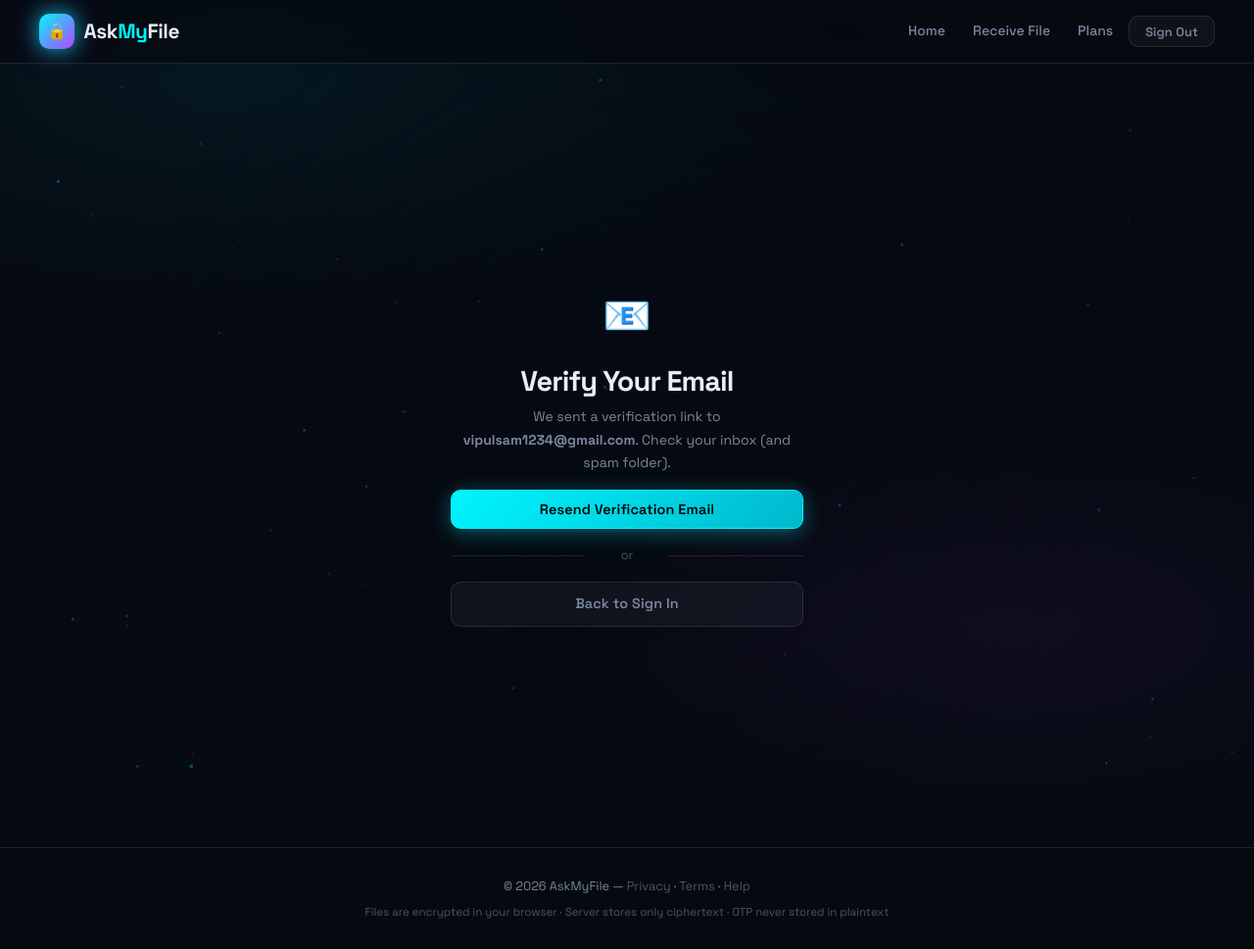
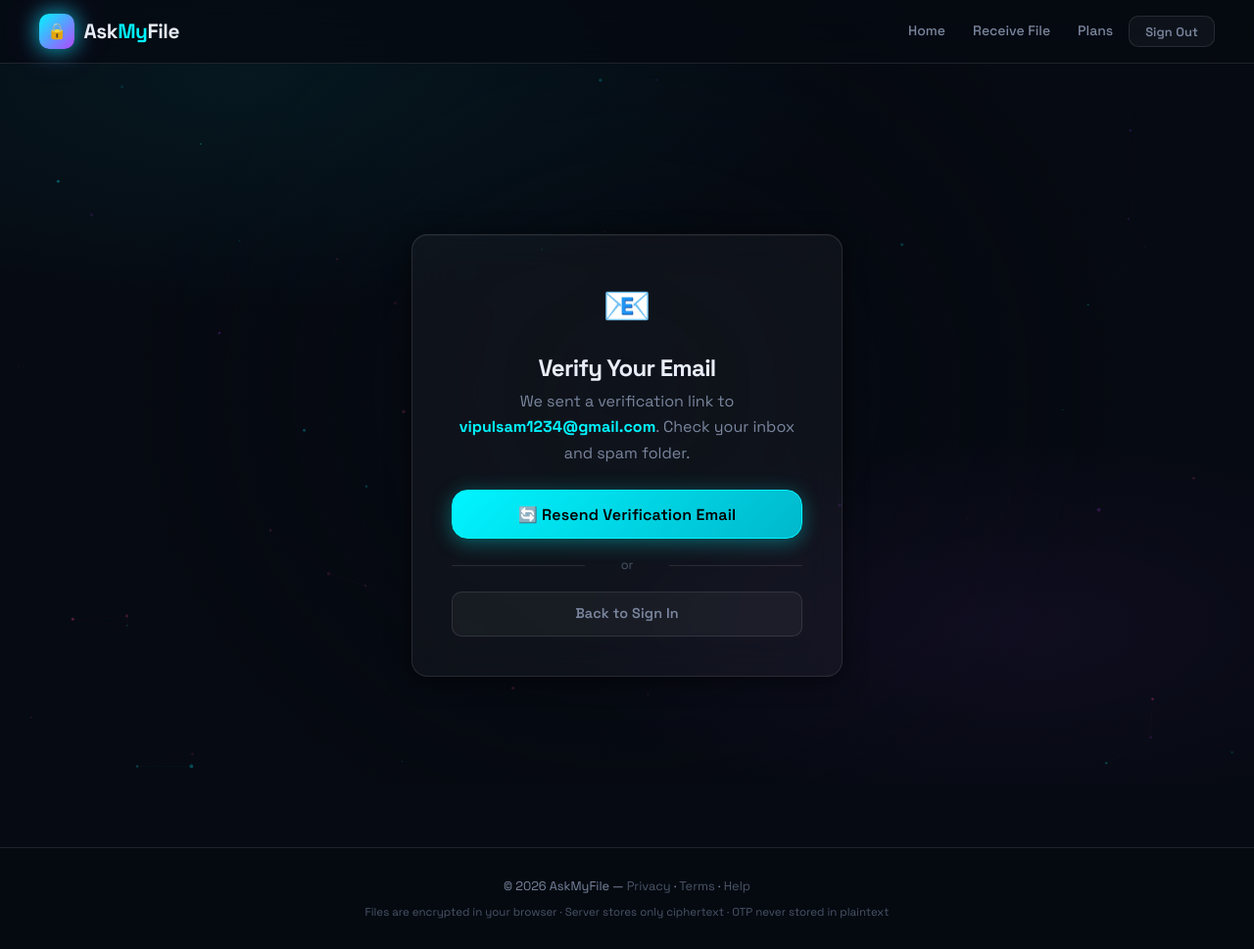
Before and after one commit to Dev-Vipul-Kumar/AskMyFile, a Django app: page /accounts/resend-email/ in a window 1280 px wide. Shown: the whole page at 98% size. Run offline with Django 5.2, Linux system fonts and the light colour scheme; a user stored in the database is signed in.

Commit message:
internal server error issue

```diff
--- a/AskMyFile/settings.py
+++ b/AskMyFile/settings.py
@@ -222,6 +222,9 @@ LOGOUT_REDIRECT_URL       = "/"
 
 DEFAULT_AUTO_FIELD = "django.db.models.BigAutoField"
 
+# Store sessions in the database so they survive Render restarts/redeploys
+SESSION_ENGINE = "django.contrib.sessions.backends.db"
+
 # ── Site URL (used in emails and anywhere a full URL is needed) ───────────────
 # Falls back to localhost when DEBUG=True so dev email links still work.
 SITE_URL = os.environ.get(
--- a/accounts/views.py
+++ b/accounts/views.py
@@ -250,6 +250,8 @@ def user_logout(request):
 @require_http_methods(["GET", "POST"])
 def resend_email_verification(request):
     user = None
+
+    # Try to resolve user from session (set during registration)
     if request.user.is_authenticated:
         user = request.user
     else:
@@ -260,14 +262,36 @@ def resend_email_verification(request):
             except User.DoesNotExist:
                 pass
 
-    if user is None:
-        return redirect("accounts:login")
+    # If session expired / user not found — let them enter email manually
+    email_not_found = False
+    if request.method == "POST":
+        if user is None:
+            # User typed their email manually (session lost case)
+            email = request.POST.get("email", "").strip().lower()
+            if email:
+                try:
+                    user = User.objects.get(email=email)
+                    request.session["pending_verify_user_id"] = user.pk
+                except User.DoesNotExist:
+                    email_not_found = True
+            if email_not_found or not user:
+                return render(request, "accounts/resend_email_verification.html", {
+                    "user_obj": None,
+                    "show_email_field": True,
+                    "email_not_found": email_not_found,
+                })
 
-    if request.method == "POST":
         _send_email_verification(request, user)
-        messages.success(request, "A new verification email has been sent.")
+        messages.success(request, "A new verification email has been sent. Please check your inbox.")
+        return render(request, "accounts/resend_email_verification.html", {
+            "user_obj": user,
+            "sent": True,
+        })
 
-    return render(request, "accounts/resend_email_verification.html", {"user_obj": user})
+    return render(request, "accounts/resend_email_verification.html", {
+        "user_obj": user,
+        "show_email_field": user is None,  # show email input if session was lost
+    })
 
 
 # ---------------------------------------------------------------------------
--- a/templates/accounts/resend_email_verification.html
+++ b/templates/accounts/resend_email_verification.html
@@ -1,21 +1,73 @@
 {% extends "base.html" %}
-{% block title %}Resend Verification – AskMyFile{% endblock %}
+{% block title %}Verify Your Email – AskMyFile{% endblock %}
 {% block content %}
 <div class="auth-page">
-  <div class="auth-card card" style="text-align:center;">
+  <div class="auth-card glass-card fade-in" style="text-align:center;">
+
+    {% if sent %}
+      <!-- Success state -->
+      <div style="font-size:2.5rem;margin-bottom:1rem;">✅</div>
+      <h1 style="font-size:1.5rem;">Email Sent!</h1>
+      <p style="color:var(--text-muted);margin-top:0.5rem;">
+        A verification link has been sent to
+        <strong style="color:var(--cyan);">{{ user_obj.email }}</strong>.
+        Check your inbox and spam folder.
+      </p>
+      <a href="{% url 'accounts:login' %}" class="btn btn-primary btn-full" style="margin-top:1.5rem;">
+        Back to Sign In
+      </a>
+
+    {% elif show_email_field %}
+      <!-- Session expired — ask for email -->
       <div style="font-size:2.5rem;margin-bottom:1rem;">📧</div>
-    <h1>Verify Your Email</h1>
-    <p class="text-muted mt-1">
+      <h1 style="font-size:1.5rem;">Resend Verification Email</h1>
+      <p style="color:var(--text-muted);margin-top:0.4rem;margin-bottom:1.5rem;">
+        Your session expired. Enter your registered email address to resend the verification link.
+      </p>
+
+      {% if email_not_found %}
+      <div class="alert alert-error" role="alert">
+        No account found with that email address.
+      </div>
+      {% endif %}
+
+      <form method="post" novalidate style="text-align:left;">
+        {% csrf_token %}
+        <div class="form-group">
+          <label class="form-label" for="email">Email Address</label>
+          <input type="email" name="email" id="email" class="form-input"
+                 placeholder="your@email.com" autocomplete="email" required />
+        </div>
+        <button type="submit" class="btn btn-primary btn-full btn-lg">
+          📧 Send Verification Email
+        </button>
+      </form>
+
+      <div class="auth-divider" style="margin-top:1.25rem;">or</div>
+      <a href="{% url 'accounts:login' %}" class="btn btn-ghost btn-full">Back to Sign In</a>
+
+    {% else %}
+      <!-- Normal state — user found from session -->
+      <div style="font-size:2.5rem;margin-bottom:1rem;">📧</div>
+      <h1 style="font-size:1.5rem;">Verify Your Email</h1>
+      <p style="color:var(--text-muted);margin-top:0.4rem;">
         We sent a verification link to
-      {% if user_obj %}<strong>{{ user_obj.email }}</strong>{% else %}your email{% endif %}.
-      Check your inbox (and spam folder).
+        <strong style="color:var(--cyan);">{{ user_obj.email }}</strong>.
+        Check your inbox and spam folder.
       </p>
-    <form method="post" class="mt-2">
+
+      <form method="post" style="margin-top:1.5rem;">
         {% csrf_token %}
-      <button type="submit" class="btn btn-primary btn-full">Resend Verification Email</button>
+        <button type="submit" class="btn btn-primary btn-full btn-lg">
+          🔄 Resend Verification Email
+        </button>
       </form>
-    <div class="auth-divider">or</div>
+
+      <div class="auth-divider" style="margin-top:1rem;">or</div>
       <a href="{% url 'accounts:login' %}" class="btn btn-ghost btn-full">Back to Sign In</a>
+
+    {% endif %}
+
   </div>
 </div>
 {% endblock %}
```
Lines whose indentation alone changed are shown as unchanged.
